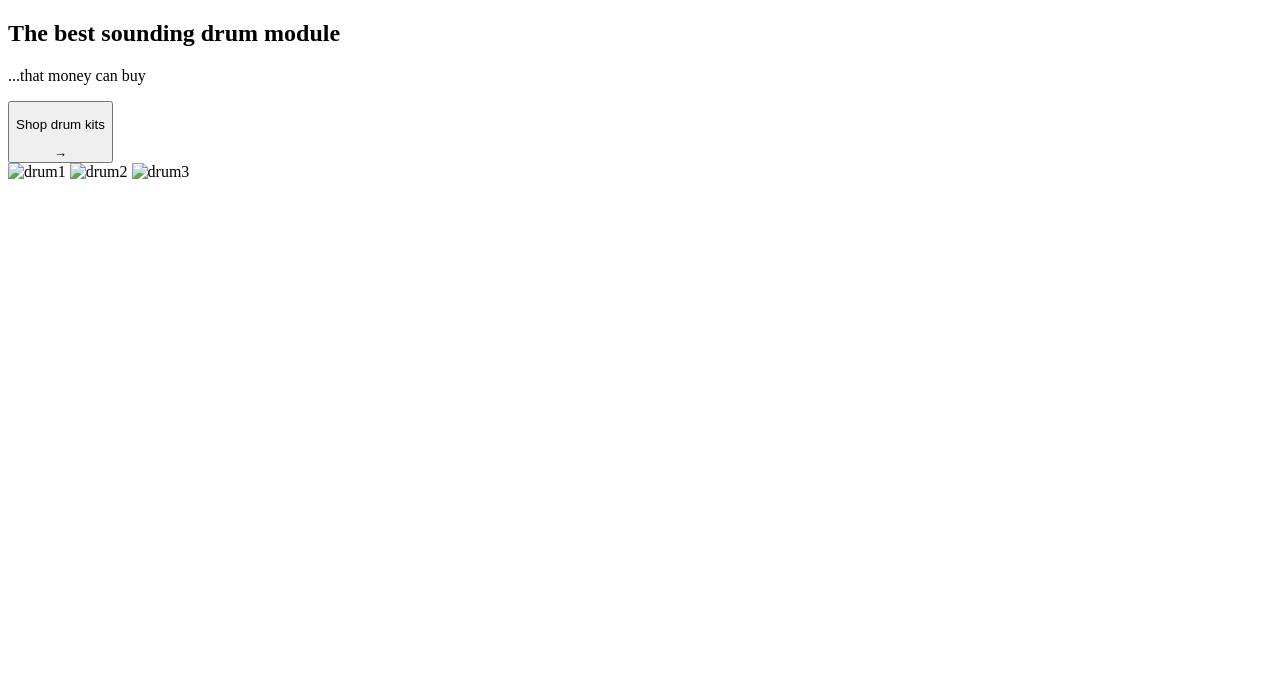
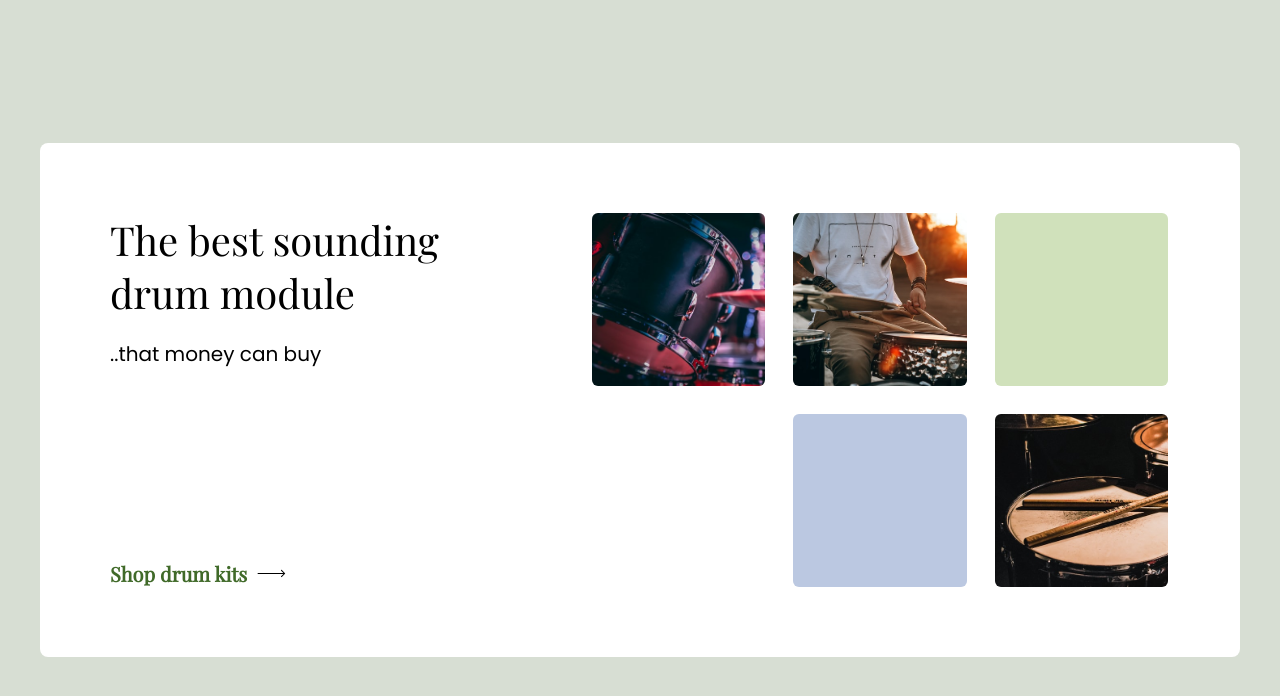
Before and after one commit to petekgithub/css---design-works, a plain HTML site: page DrumModule/index.html in a window 1280 px wide. Drawn offline with nearby package versions, Linux system fonts and the light colour scheme; files that its build step writes are made by us from their sources.

Commit message:
drum-module

```diff
--- a/DrumModule/index.html
+++ b/DrumModule/index.html
@@ -13,23 +13,38 @@
       rel="stylesheet"
     />
 
-    <link rel="stylesheet" href="css/main.css" />
+    <link rel="stylesheet" href="main.css" />
   </head>
   <body>
-    <div class="container">
-      <div class="left">
-        <h2>The best sounding drum module</h2>
-        <p>...that money can buy</p>
-        <button>
+    <section>
+      <div class="left-col">
+        <h1>The best sounding drum module</h1>
+        <p>..that money can buy</p>
+
+        <a href="#" class="cta">
           <p>Shop drum kits</p>
-          <span> &rarr; </span>
-        </button>
+          <svg
+            width="29"
+            height="9"
+            viewBox="0 0 29 9"
+            fill="none"
+            xmlns="http://www.w3.org/2000/svg"
+          >
+            <path
+              d="M28.0272 4.85355C28.2225 4.65829 28.2225 4.34171 28.0272 4.14645L24.8452 0.964466C24.65 0.769204 24.3334 0.769204 24.1381 0.964466C23.9429 1.15973 23.9429 1.47631 24.1381 1.67157L26.9665 4.5L24.1381 7.32843C23.9429 7.52369 23.9429 7.84027 24.1381 8.03553C24.3334 8.2308 24.65 8.2308 24.8452 8.03553L28.0272 4.85355ZM0.673645 5H27.6736V4H0.673645V5Z"
+              fill="black"
+            />
+          </svg>
+        </a>
       </div>
-      <div class="rigth">
-        <img src="./assets/drum1.jpg" alt="drum1" />
-        <img src="./assets/drum2.jpg" alt="drum2" />
-        <img src="./assets/drum3.jpg" alt="drum3" />
+      <div class="right-col">
+        <div class="box"></div>
+        <div class="box"></div>
+        <div class="box"></div>
+        <div class="box"></div>
+        <div class="box"></div>
+        <div class="box"></div>
       </div>
-    </div>
+    </section>
   </body>
 </html>
--- a/DrumModule/main.css
+++ b/DrumModule/main.css
@@ -0,0 +1,95 @@
+html {
+  font-size: 62.5%;
+}
+
+* {
+  box-sizing: border-box;
+}
+
+body {
+  margin: 0;
+  min-height: 100vh;
+  display: grid;
+  place-content: center;
+  background-color: #d7ded3;
+  font-family: "Poppins";
+}
+
+section {
+  background: white;
+  padding: 7em;
+  width: 1200px;
+  border-radius: 0.8em;
+  display: flex;
+  gap: 13.5em;
+}
+
+.left-col {
+  display: flex;
+  flex-direction: column;
+  height: 100%;
+  flex: 0.6;
+}
+
+h1 {
+  font-family: "Playfair Display", serif;
+  font-size: 4rem;
+  font-weight: normal;
+  margin: 0;
+}
+
+p {
+  font-size: 2rem;
+}
+
+a.cta {
+  font-family: "Playfair Display", serif;
+  display: flex;
+  align-items: center;
+  gap: 1em;
+  text-decoration: none;
+  color: #406a29;
+  font-weight: bold;
+  margin-top: auto;
+}
+
+a.cta p {
+  margin: 0;
+}
+
+.right-col {
+  display: flex;
+  flex: 1;
+  flex-wrap: wrap;
+  gap: 2.8em;
+}
+
+.box {
+  width: 30%;
+  aspect-ratio: 1/1;
+  gap: 1em;
+  border-radius: 0.6em;
+}
+
+.box:nth-of-type(1) {
+  background-image: url("./assets/drum1.jpg");
+  background-size: cover;
+}
+
+.box:nth-of-type(2) {
+  background-image: url("./assets/drum2.jpg");
+  background-size: cover;
+}
+
+.box:nth-of-type(3) {
+  background-color: #d0e1bb;
+}
+
+.box:nth-of-type(5) {
+  background-color: #bbc8e1;
+}
+
+.box:nth-of-type(6) {
+  background-image: url("./assets/drum3.jpg");
+  background-size: cover;
+}
```
Also changed, not shown: DrumModule/assets/credit.txt (added), DrumModule/assets/drum1.jpg (added), DrumModule/assets/drum2.jpg (added), DrumModule/assets/drum3.jpg (added), DrumModule/drm.png (added), 1 other file.
